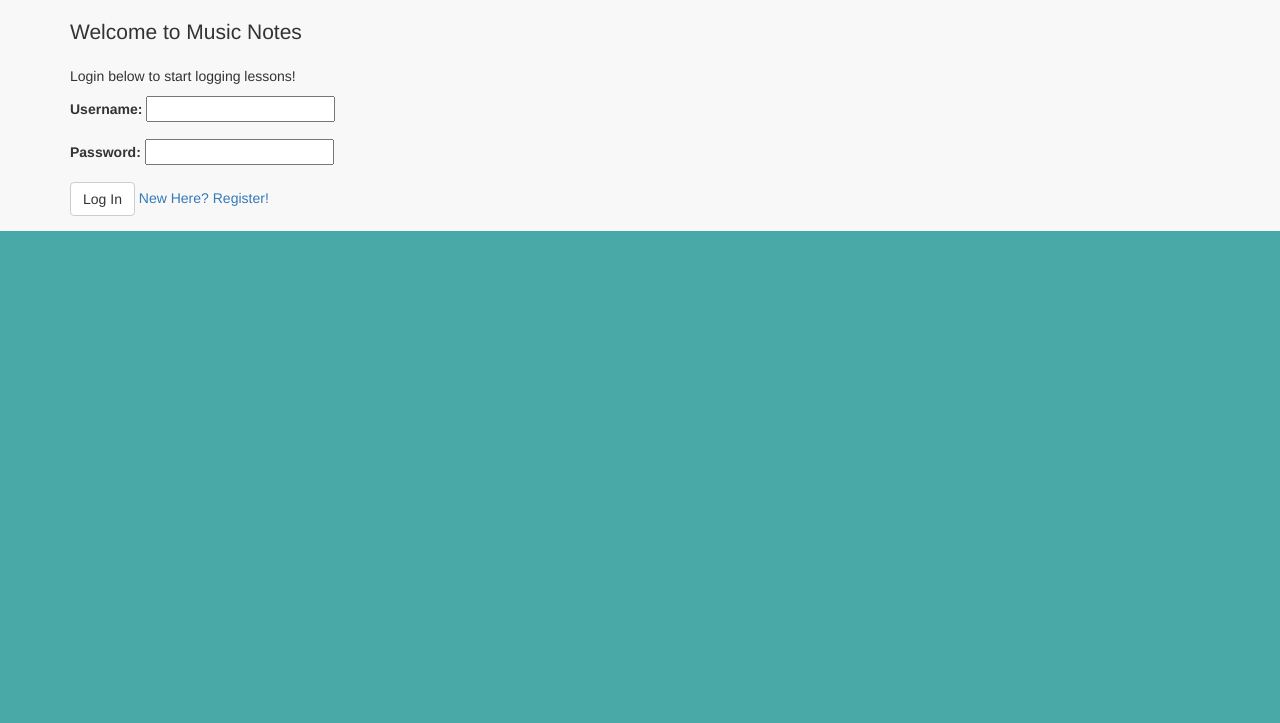
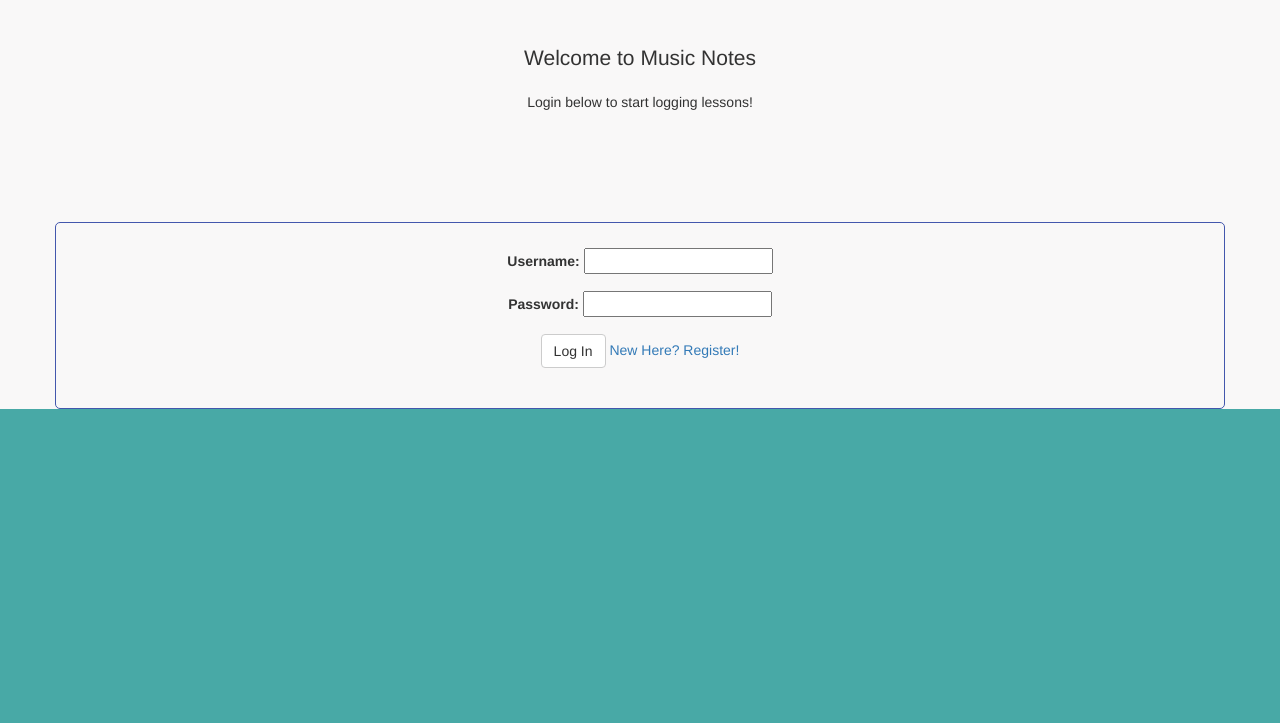
Before and after one commit to lisaschoofs/prime_solo_project, a website: page client/views/index.html at #/home in a window 1280 px wide. Shown: the part 77-800 px from the top of the page. Drawn offline with Linux system fonts and the light colour scheme; files that its build step writes are made by us from their sources; files whose address does not match are found by name.

Commit message:
removed header from index.html, login styling updates

```diff
--- a/client/styles/style.css
+++ b/client/styles/style.css
@@ -7,8 +7,18 @@ main {
   background-color: #F9F8F8
 }
 
+.top {
+  padding: 100px;
+  text-align: center;
+}
+
 .login {
-  border: 10px black;
+  padding: 25px;
+  text-align: center;
+  border-style: solid;
+  border-radius: 5px;
+  border-width: 1px;
+  border-color: #4357AD;
 }
 
 .instructions .container h1 {
--- a/client/views/index.html
+++ b/client/views/index.html
@@ -13,7 +13,7 @@
     </head>
 
     <body>
-      <header ng-include="'/views/partials/header.html'"></header>
+      <!-- <header ng-include="'/views/partials/header.html'"></header> -->
 
       <main ng-view></main>
 
--- a/client/views/templates/home.html
+++ b/client/views/templates/home.html
@@ -1,7 +1,12 @@
 <div class="container">
+  <div class="row top">
+    <div class="col-md-12">
     <h1 class="lead">Welcome to Music Notes</h1>
     <p> Login below to start logging lessons! </p>
     <h1 class="lead alert alert-danger" role="alert" ng-if="message != ''">{{message}}</h2>
+    </div>
+</div>
+
     <div class="row login">
       <div class="col-sm-12">
 
--- a/server/public/styles/style.css
+++ b/server/public/styles/style.css
@@ -7,8 +7,18 @@ main {
   background-color: #F9F8F8
 }
 
+.top {
+  padding: 100px;
+  text-align: center;
+}
+
 .login {
-  border: 10px black;
+  padding: 25px;
+  text-align: center;
+  border-style: solid;
+  border-radius: 5px;
+  border-width: 1px;
+  border-color: #4357AD;
 }
 
 .instructions .container h1 {
```
Also changed, not shown: server/public/views/index.html (+1 -1 lines), server/public/views/templates/home.html (+5 -0 lines).
